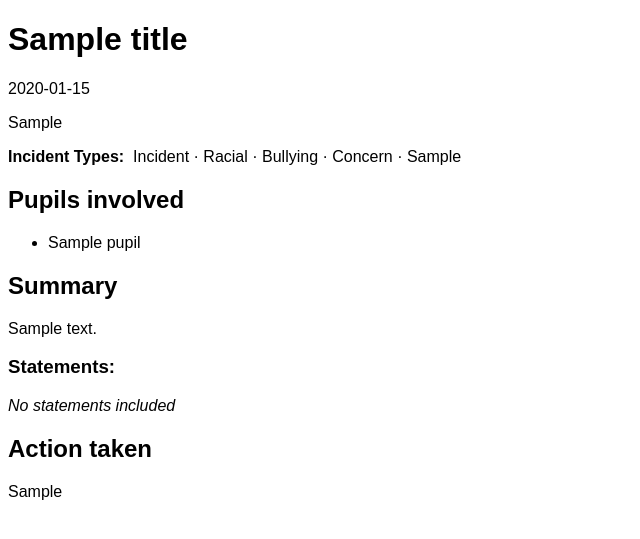
After one commit to tjguk/incident-database, a Flask app: template incidents/templates/show_incident.html in a window 1280 px wide. The commit adds this page. Shown: the top 539 px of the page, without its empty margins (0-640 px from the left). Run offline with Flask 2, Linux system fonts and the light colour scheme; tables that the repository leaves empty hold one stand-in row (values such as "Sample post"); the template is opened without the code that fills it: values that come from a table or form of the project are taken from there, most other values are stand-ins (such as "Sample title", 1, 10 or a date in 2020).

Commit message:
Housekeeping sweep:
* Add some very basic styling
* Add a q&d population script for generating test data
* Add a template to show one incident
* Add incident status as a lookup and incident type

```diff
--- a/incidents/__init__.py
+++ b/incidents/__init__.py
@@ -17,14 +17,32 @@ class Model(object):
     def identifier(self):
         return self.id
 
+class IncidentStatus(Model, db.Model):
+    __tablename__ = "incident_status"
+
+    status = db.Column(db.Text, primary_key=True)
+    sequence = db.Column(db.Integer)
+
+    def __init__(self, status, sequence):
+        self.status = status
+        self.sequence = sequence
+
+    def identifier(self):
+        return self.status
+
 class Incident(Model, db.Model):
     __tablename__ = 'incidents'
 
     id = db.Column(db.Integer, primary_key=True)
     one_liner = db.Column(db.Text)
     description = db.Column(db.Text)
+    is_incident = db.Column(db.Boolean)
+    is_racial = db.Column(db.Boolean)
+    is_bullying = db.Column(db.Boolean)
+    is_concern = db.Column(db.Boolean)
+    other_type = db.Column(db.Text)
     logged_on = db.Column(db.Date)
-    status = db.Column(db.Text)
+    status = db.Column(db.Text, db.ForeignKey("incident_status.status"))
     action_taken = db.Column(db.Text)
     attachments = db.relationship("Attachment", backref="incident")
 
@@ -37,6 +55,13 @@ class Incident(Model, db.Model):
 
     def identifier(self):
         return "INC-%04d" % self.id
+
+    def types(self):
+        if self.is_incident: yield "Incident"
+        if self.is_racial: yield "Racial"
+        if self.is_bullying: yield "Bullying"
+        if self.is_concern: yield "Concern"
+        if self.other_type: yield self.other_type
 
 class Attachment(Model, db.Model):
     __tablename__ = "attachments"
@@ -100,20 +125,38 @@ def index():
 @app.route("/incidents", methods=["GET"])
 def incidents():
     incidents = Incident.query.all()
-    return render_template("incidents.html", incidents=Incident.query.all())
-
-@app.route("/incidents", methods=["POST"])
-def create_incident():
-    return "Incident created"
+    return render_template("incidents.html", title="Incidents", incidents=Incident.query.all())
 
 @app.route("/incident/<incident_id>", methods=["GET"])
 def show_incident(incident_id):
-    raise NotImplementedError
+    incident = Incident.query.get(incident_id)
+    return render_template("show_incident.html", title="Incident %s" % incident.identifier(), incident=incident)
 
-@app.route("/incident/<incident_id>/edit", methods=["GET"])
-def edit_incident(incident_id=None):
-    raise NotImplementedError
+#~ @app.route("/incidents/new", methods=["GET"])
+#~ def new_incident():
+    #~ return render_template("edit_incident.html")
 
-@app.route("/pupils", methods=["GET"])
-def pupils():
-    return "Pupils"
+#~ @app.route("/incidents", methods=["POST"])
+#~ def create_incident():
+    #~ raise NotImplementedError
+
+#~ @app.route("/incident/<incident_id>", methods=["GET"])
+#~ def show_incident(incident_id):
+    #~ incident = Incident.query.get(incident_id)
+    #~ return render_template("edit_incident", incident=incident)
+
+#~ @app.route("/incident/<incident_id>/edit", methods=["GET"])
+#~ def edit_incident(incident_id):
+    #~ raise NotImplementedError
+
+#~ @app.route("/incident/<incident_id>", methods=["POST", "PUT"])
+#~ def update_incident(incident_id):
+    #~ if request.method == "POST" and request.args.get("_method", "").upper() == "PUT":
+        #~ request.method = "PUT"
+    #~ else:
+        #~ raise MethodNotAllowed(["PUT"])
+    #~ raise NotImplementedError
+
+#~ @app.route("/pupils", methods=["GET"])
+#~ def pupils():
+    #~ return "Pupils"
--- /dev/null
+++ b/incidents/static/css/base.css
@@ -0,0 +1,9 @@
+html {
+	font-family : sans-serif;
+}
+table {
+	width : 100%;
+}
+thead, tfoot {
+	font-weight : bold;
+}
--- a/incidents/templates/base.html
+++ b/incidents/templates/base.html
@@ -1,11 +1,17 @@
 <!doctype html>
 <head>
+<title>{{title}}</title>
+<link href="/static/css/base.css" rel="stylesheet" type="text/css">
+{% block head %}
+{% endblock %}
 </head>
 
 <body>
+<h1>{{title}}</h1>
 {% block header %}
 <!-- header -->
 {% endblock %}
+
 {% block body %}
 {% endblock %}
 
--- a/incidents/templates/incidents.html
+++ b/incidents/templates/incidents.html
@@ -1,4 +1,8 @@
 {% extends "base.html" %}
+
+{% block head %}
+<link href="/static/css/incidents.css" rel="stylesheet" type="text/css">
+{% endblock %}
 
 {% block body %}
 <table class="datatable display" id="incidents">
@@ -19,7 +23,7 @@
         </tr>
     </tfoot>
     <tbody>
-        {% for incident in incidents %}<tr>
+        {% for incident in incidents %}<tr class="status-{{incident.status | lower}}">
         <td><a href="/incident/{{incident.id}}">{{incident.identifier()}}</a></td>
         <td>{% for pupil in incident.pupils %}{{pupil.name}}<br/>{% endfor %}</td>
         <td>{{incident.one_liner}}</td>
--- /dev/null
+++ b/incidents/templates/show_incident.html
@@ -0,0 +1,44 @@
+{% extends "base.html" %}
+
+{% block head %}
+<link href="/static/css/incident.css" rel="stylesheet" type="text/css">
+{% endblock %}
+
+{% block body %}
+<p>{{incident.logged_on}}</p>
+<p>{{incident.one_liner}}</p>
+
+<p><b>Incident Types:</b>&nbsp;
+{% for incident_type in incident.types() %}
+{{incident_type}} {% if not loop.last %}&middot;{% endif %}
+{% endfor %}
+</ul>
+
+<h2>Pupils involved</h2>
+<ul>
+{% for pupil in incident.pupils %}
+<li>{{pupil.name}}</li>
+{% endfor %}
+</ul>
+
+<h2>Summary</h2>
+<p>{{incident.description}}</p>
+<h3>Statements:</h3>
+{% if incident.statements %}
+<ul>
+{% for statement in incident.attachments %}
+<li>statement.filename</li>
+{% endfor %}
+</ul>
+{% else %}
+<p><i>No statements included</i></p>
+{% endif %}
+
+<h2>Action taken</h2>
+{% if incident.action_taken %}
+<p>{{incident.action_taken}}</p>
+{% else %}
+<p><i>No action taken</i></p>
+{% endif %}
+
+{% endblock %}
```
Also changed, not shown: repopulate.py (added, +38 -0 lines), incidents/static/css/incidents.css (added), 2 other files.
